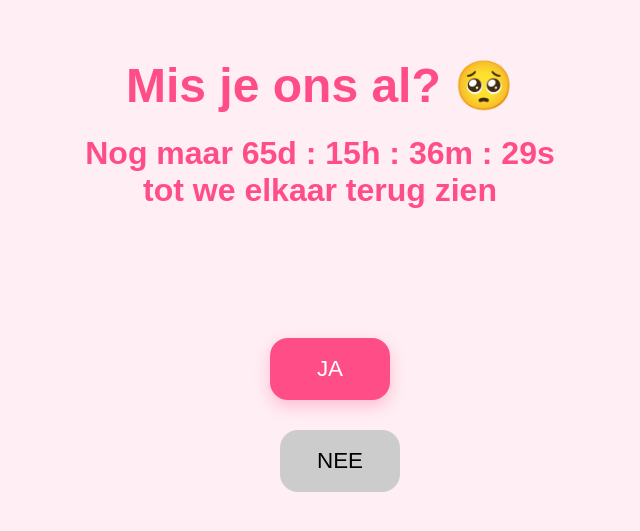
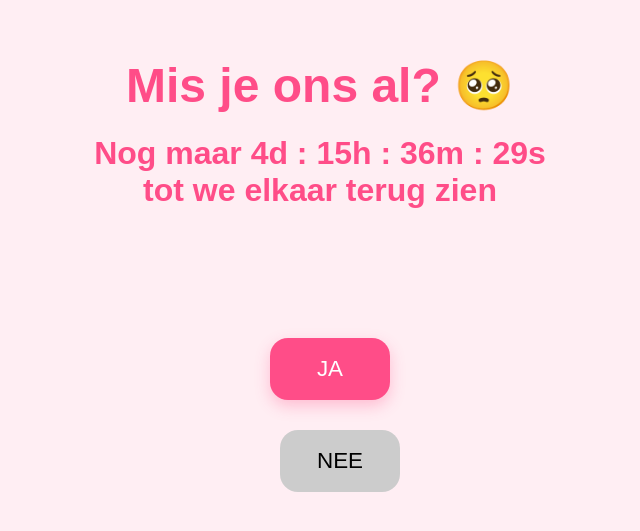
Before and after one commit to FlorisVanRooy/afscheid-site, a plain HTML site: page index.html in a window 1280 px wide. Shown: the part 137-668 px from the top of the page, without its empty margins (320-960 px from the left). Drawn offline with Linux system fonts and the light colour scheme.

Commit message:
fix date

```diff
--- a/index.html
+++ b/index.html
@@ -193,7 +193,7 @@
   const countdownElement = document.getElementById("countdown");
 
   // Set target date (May 9th - adjust year if needed)
-  const targetDate = new Date("July 19, 2026 00:00:00").getTime();
+  const targetDate = new Date("May 19, 2026 00:00:00").getTime();
 
   function updateCountdown() {
     const now = new Date().getTime();
```
